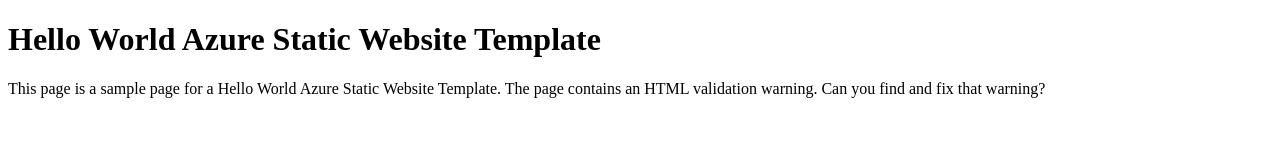
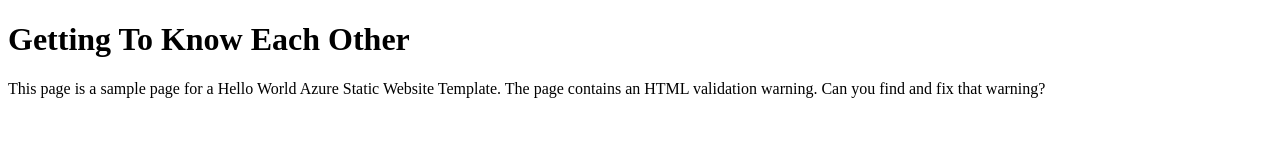
Before and after one commit to angelaa2003/getting-to-know-each-otherAA, a plain HTML site: page index.html in a window 1280 px wide. Drawn offline with Linux system fonts and the light colour scheme.

Commit message:
Update index.html

```diff
--- a/index.html
+++ b/index.html
@@ -1,10 +1,10 @@
 <!DOCTYPE html>
 <html>
 <head>
-<title>Hello World Azure Template</title>
+<title>Getting To Know Each Other</title>
 </head>
 <body>
-<h1>Hello World Azure Static Website Template</h1>
+<h1>Getting To Know Each Other</h1>
 <p>This page is a sample page for a Hello World Azure Static Website Template. The page contains an HTML validation warning.
 Can you find and fix that warning?</p>
 </body>
```
